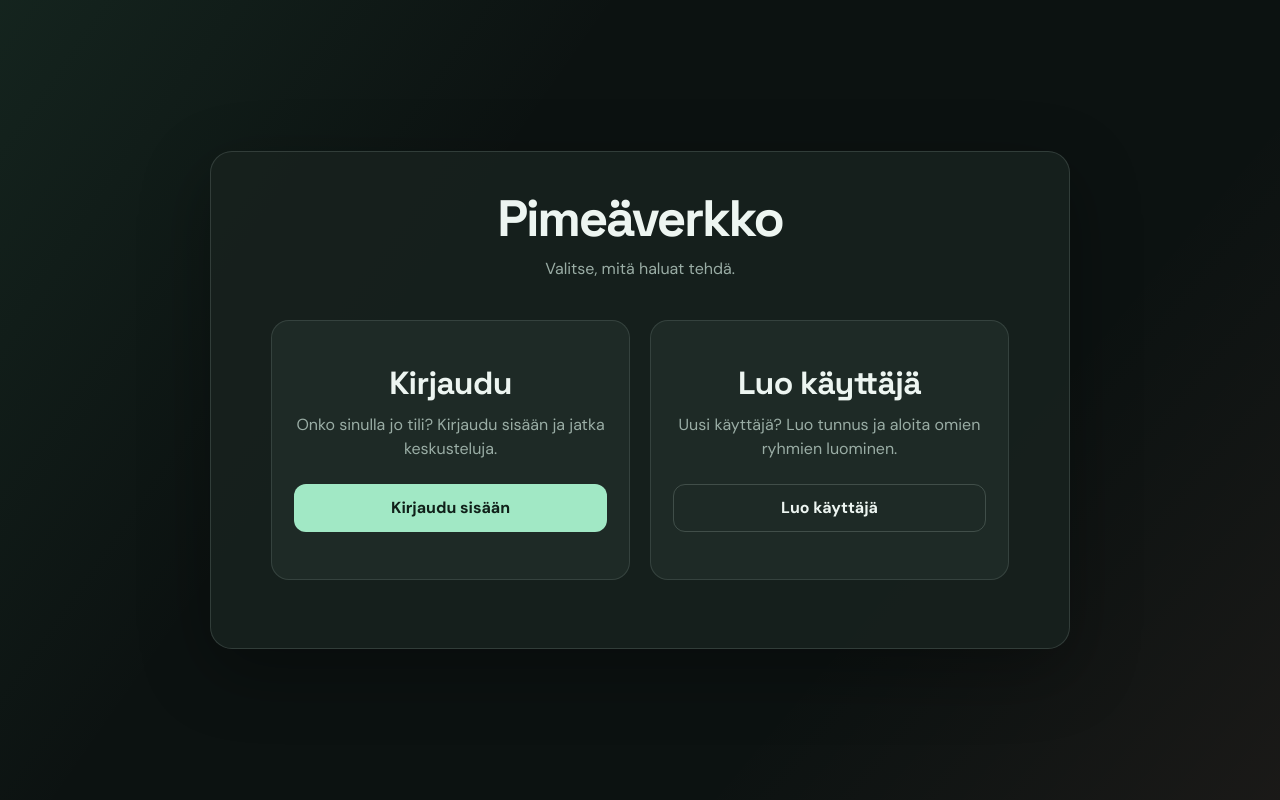
After one commit to Kapelli/pime-verkko, a PHP site: page /login-signin-page.html in a window 1280 px wide. The commit adds this page. Run offline with PHP 8.4, Linux system fonts and the light colour scheme.

Commit message:
Luotu käyttäjä oikeudet

```diff
--- a/include/session.php
+++ b/include/session.php
@@ -7,8 +7,8 @@ session_start();
 
 if (!isset($_SESSION["user_id"]))
 {
-    // Väliaikaisesti ohajtaan kijautumis sivulle DEBUG
-    header("Location: login.php");
+
+    header("Location: login-signin-page.html");
     exit;
 }
 
--- /dev/null
+++ b/login-signin-page.html
@@ -0,0 +1,31 @@
+<!DOCTYPE html>
+<html lang="fi">
+<head>
+    <meta charset="UTF-8">
+    <meta name="viewport" content="width=device-width, initial-scale=1.0">
+    <title>Pimeäverkko | Kirjautuminen</title>
+    <link rel="stylesheet" href="style.css">
+</head>
+<body class="auth-choice-page">
+    <main class="choice-shell">
+        <header class="choice-header">
+            <h1>Pimeäverkko</h1>
+            <p>Valitse, mitä haluat tehdä.</p>
+        </header>
+
+        <section class="choice-grid">
+            <article class="choice-card">
+                <h2>Kirjaudu</h2>
+                <p>Onko sinulla jo tili? Kirjaudu sisään ja jatka keskusteluja.</p>
+                <a class="primary-btn" href="login.php">Kirjaudu sisään</a>
+            </article>
+
+            <article class="choice-card">
+                <h2>Luo käyttäjä</h2>
+                <p>Uusi käyttäjä? Luo tunnus ja aloita omien ryhmien luominen.</p>
+                <a class="secondary-btn" href="signup.html">Luo käyttäjä</a>
+            </article>
+        </section>
+    </main>
+</body>
+</html>
--- a/style.css
+++ b/style.css
@@ -87,6 +87,102 @@ footer{
 
 }
 
+
+.auth-choice-page {
+    display: flex;
+    align-items: center;
+    justify-content: center;
+    min-height: 100vh;
+    padding: 24px;
+    font-family: 'DM Sans', 'Segoe UI', sans-serif;
+}
+
+.choice-shell {
+    width: min(860px, 100%);
+    background: rgba(23, 33, 30, 0.92);
+    border: 1px solid rgba(220, 241, 231, 0.14);
+    border-radius: 22px;
+    box-shadow: 0 22px 70px rgba(0,0,0,0.32);
+    overflow: hidden;
+}
+
+.choice-header {
+    padding: 40px 32px 18px;
+    text-align: center;
+}
+
+.choice-header h1 {
+    font-size: clamp(2.2rem, 4vw, 4rem);
+    margin-bottom: 10px;
+}
+
+.choice-header p {
+    margin: 0;
+    color: #9aada5;
+    font-size: 1rem;
+}
+
+.choice-grid {
+    display: grid;
+    grid-template-columns: repeat(2, minmax(0, 1fr));
+    gap: 20px;
+    padding: 20px 32px 32px;
+}
+
+.choice-card {
+    display: flex;
+    flex-direction: column;
+    justify-content: center;
+    min-height: 260px;
+    padding: 28px 22px;
+    background: rgba(32, 44, 40, 0.9);
+    border: 1px solid rgba(220, 241, 231, 0.12);
+    border-radius: 18px;
+    text-align: center;
+}
+
+.choice-card h2 {
+    margin-bottom: 12px;
+    font-size: 2rem;
+}
+
+.choice-card p {
+    margin: 0 0 22px;
+    color: #9aada5;
+}
+
+.choice-card a {
+    display: inline-flex;
+    align-items: center;
+    justify-content: center;
+    width: 100%;
+    min-height: 48px;
+    text-decoration: none;
+    border-radius: 12px;
+    font-weight: 700;
+    transition: transform 0.2s ease, opacity 0.2s ease;
+}
+
+.choice-card a:hover {
+    transform: translateY(-2px);
+}
+
+.primary-btn {
+    color: #102019;
+    background: #a1e8c5;
+}
+
+.secondary-btn {
+    color: #edf5f1;
+    background: transparent;
+    border: 1px solid rgba(220, 241, 231, 0.18);
+}
+
+@media (max-width: 700px) {
+    .choice-grid {
+        grid-template-columns: 1fr;
+    }
+}
 
 @media (max-width: 600px) {
     .site-footer__inner {
```
Also changed, not shown: delete_group.php (+16 -5 lines), delete_post.php (+15 -3 lines), edit_group.php (+17 -4 lines), edit_post.php (+14 -6 lines), group.php (+7 -1 lines), index.php (+9 -2 lines).
